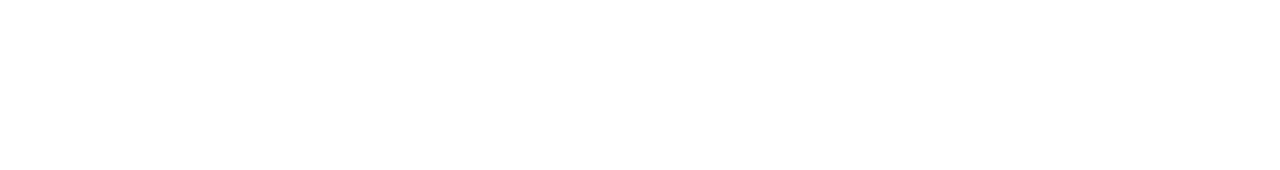
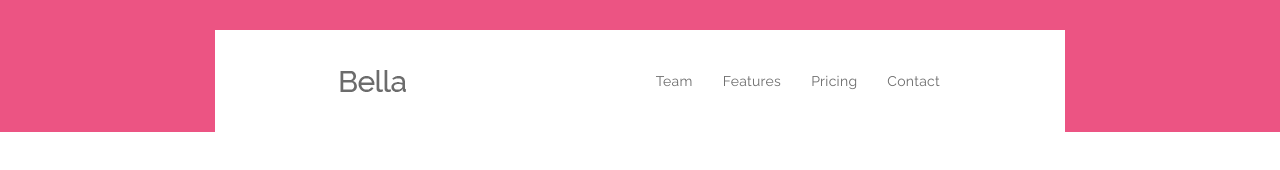
Before and after one commit to Inna-Golovina/bella_email_template, a plain HTML site: page index.html in a window 1280 px wide. Drawn offline with Linux system fonts and the light colour scheme.

Commit message:
added menu

```diff
--- a/index.html
+++ b/index.html
@@ -5,6 +5,7 @@
 	<meta http-equiv="Content-Type" content="text/html; charset=UTF-8" />
 	<title>HTML Template</title>
 	<meta name="viewport" content="width=device-width, initial-scale=1.0" />
+  <link href="https://fonts.googleapis.com/css?family=Raleway:300,400,500,600" rel="stylesheet" />
 	<style>
 		body {
 			width: 100% !important;
@@ -15,7 +16,7 @@
 			line-height: 100%;
 		}
 
-		[style*="Open Sans"] {font-family: 'Open Sans', arial, sans-serif !important;}
+		[style*="Raleway"] {font-family: 'Raleway', arial, sans-serif !important;}
 
 		img {
 			outline: none;
@@ -34,15 +35,63 @@
 
 		table {
 			border-collapse: collapse;
-			mso-table-lspace: 0pt;
-			mso-table-rspace: 0pt;
+			mso-table-lspace: 0pt; /* outlook */
+			mso-table-rspace: 0pt; /* outlook */
 		}
+
+    .menu a {
+      color: #6c6c6c;
+      font-size: 14px;
+      font-weight: 400;
+      letter-spacing: 0.28px;
+      text-decoration: none;
+    }
+
+    .menu td {/* margin */
+      padding-left: 30px;
+    }
+
+    .header-td {/* margin */
+      padding-top: 40px;
+      padding-bottom: 40px;
+    }
 	</style>
 </head>
 
 <body style="margin: 0; padding: 0;">
 	<div style="font-size:0px;font-color:#ffffff;opacity:0;visibility:hidden;width:0;height:0;display:none;">Test</div>
-	<table cellpadding="0" cellspacing="0" width="100%" bgcolor="#ededed">
+	<table cellpadding="0" cellspacing="0" width="100%" bgcolor="#ec5483">
+    <tr>
+      <td>
+        <table cellpadding="0" cellspacing="0" width="850" align="center">
+          <tr>
+            <td height="30" width="850"></td>
+          </tr>
+          <tr>
+            <td bgcolor="#ffffff" class="header-td">
+              <table class="table-600" cellpadding="0" cellspacing="0" width="600" align="center">
+                <tr>
+                  <td align="left" class="logo">
+                    <img src="./img/bella.png" alt="logo" />
+                  </td>
+                  <td align="right" class="menu">
+                    <table cellpadding="0" cellspacing="0">
+                      <tr>
+                        <td><a href="#" style="font-family: Arial, Helvetica, sans-serif, 'Raleway';">Team</a></td>
+                        <td><a href="#" style="font-family: Arial, Helvetica, sans-serif, 'Raleway';">Features</a></td>
+                        <td><a href="#" style="font-family: Arial, Helvetica, sans-serif, 'Raleway';">Pricing</a></td>
+                        <td><a href="#" style="font-family: Arial, Helvetica, sans-serif, 'Raleway';">Contact</a></td>
+                      </tr>
+                    </table>
+                  </td>
+                </tr>
+
+              </table>
+            </td>
+          </tr>
+        </table>
+      </td>
+    </tr>
 
 	</table>
 </body>
```
